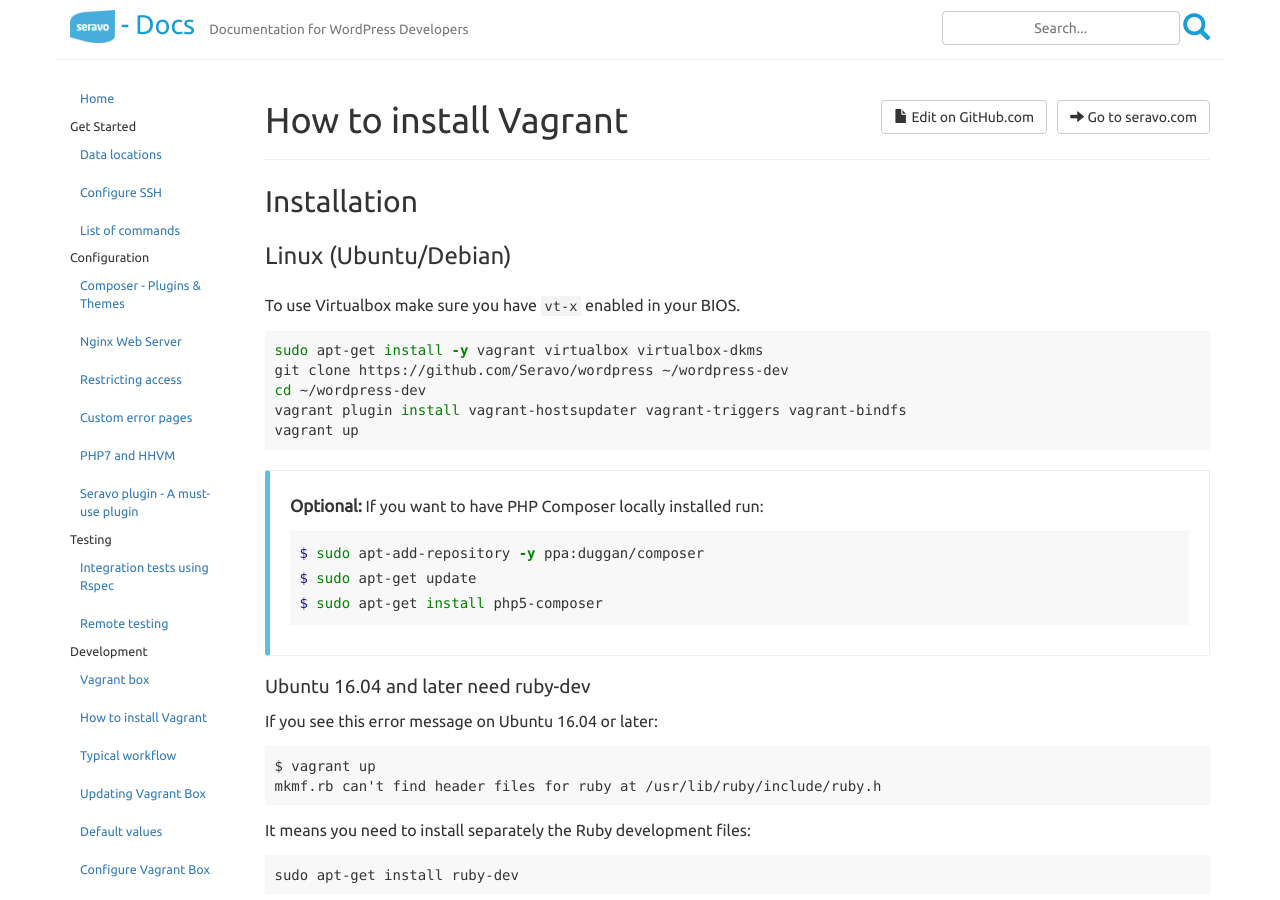
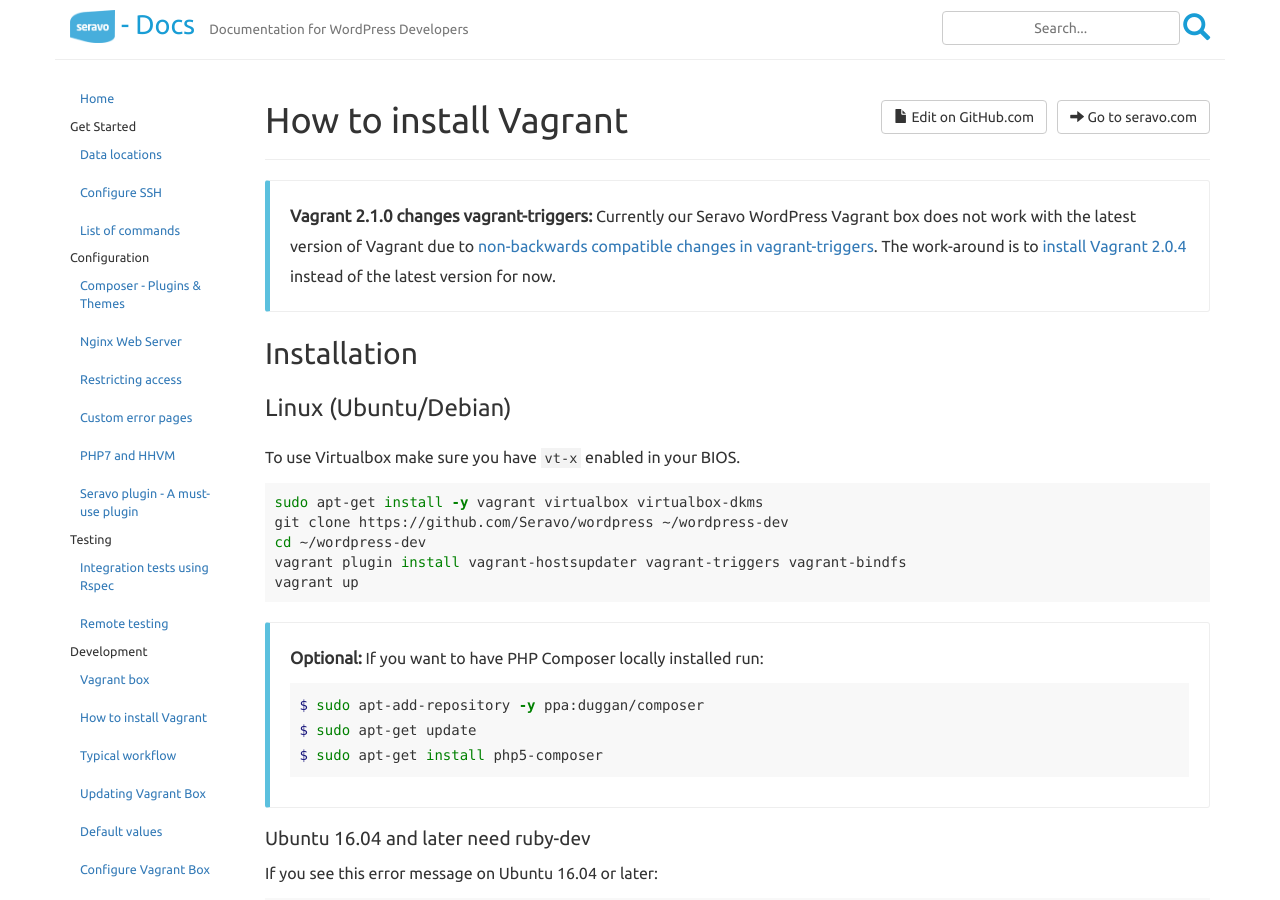
Before and after one commit to Seravo/docs, a Jekyll site: the page built from _posts/2015-10-12-how-to-install.md, in a window 1280 px wide and 900 px high. Built offline with Jekyll 4.4.1, drawn with Linux system fonts in a browser that asks for light colours; nearby versions of some CDN libraries.

Commit message:
Add note about Vagrant 2.1.0 and vagrant-triggers failure

```diff
--- a/_posts/2015-10-12-how-to-install.md
+++ b/_posts/2015-10-12-how-to-install.md
@@ -6,6 +6,7 @@
 order: 2
 ---
 
+> **Vagrant 2.1.0 changes vagrant-triggers:** Currently our Seravo WordPress Vagrant box does not work with the latest version of Vagrant due to [non-backwards compatible changes in vagrant-triggers](https://github.com/Seravo/wp-palvelu-vagrant/issues/49). The work-around is to [install Vagrant 2.0.4](https://releases.hashicorp.com/vagrant/2.0.4/) instead of the latest version for now.
 
 ## Installation
 
```
